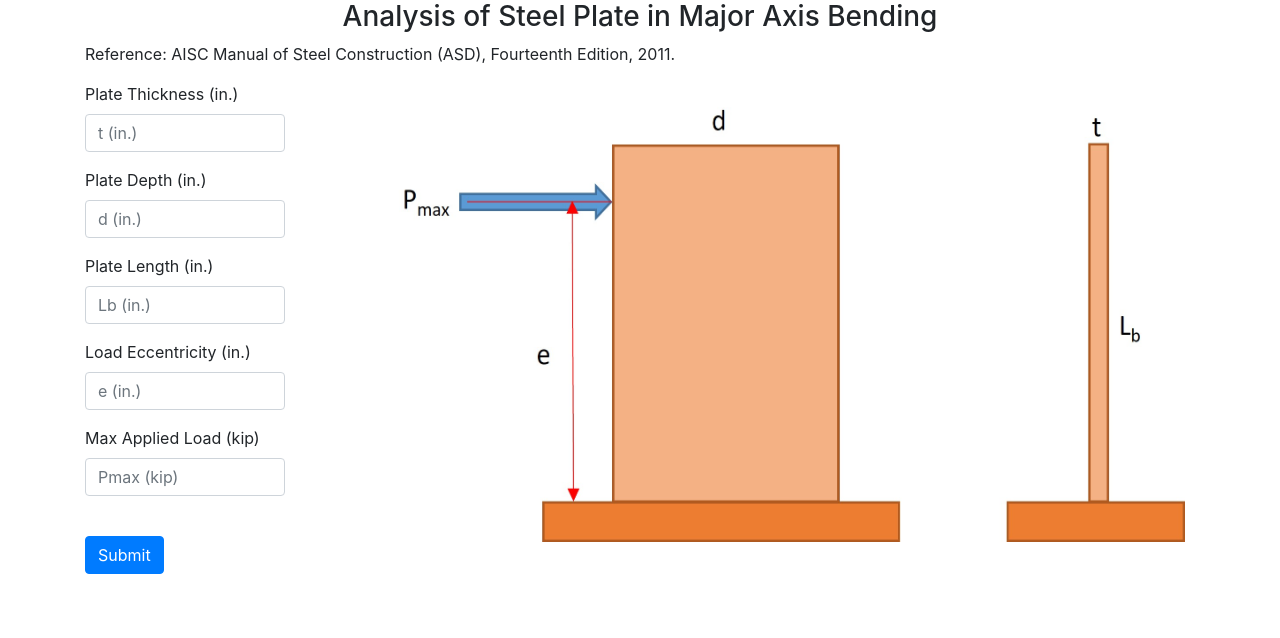
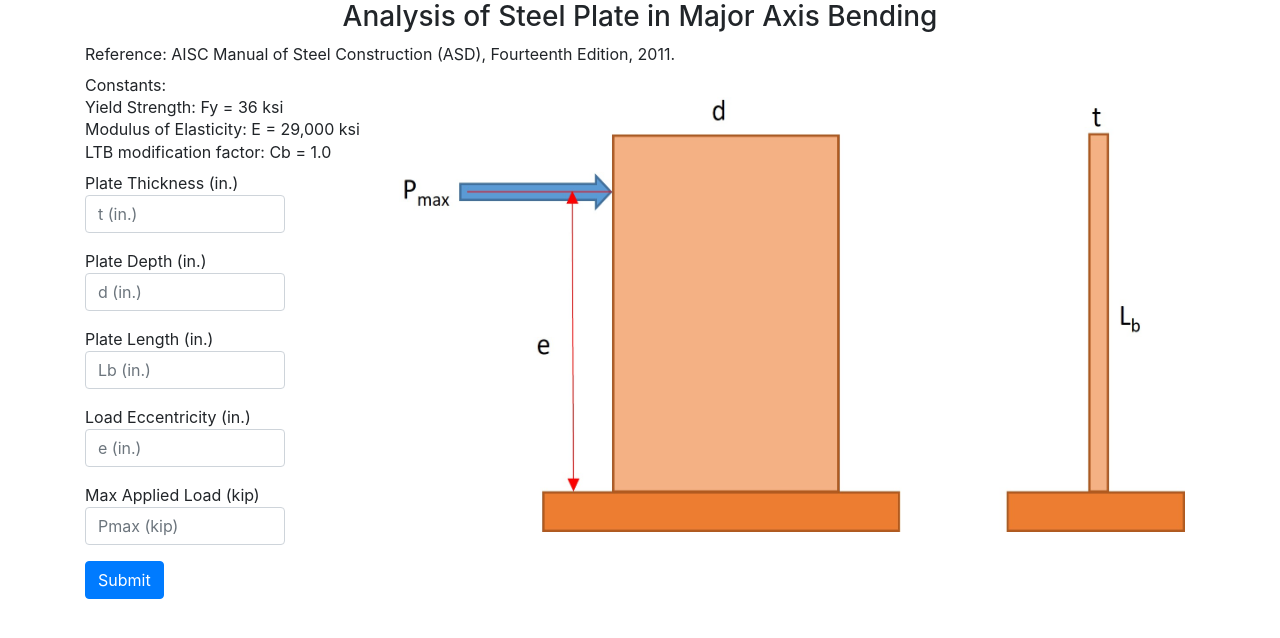
Before and after one commit to gxp1932/plate-bending, a Flask app: page /major in a window 1280 px wide. Shown: the part 56-694 px from the top of the page. Run offline with Flask 3, Linux system fonts and the light colour scheme; some libraries are stand-ins or nearby versions.

Commit message:
Added comments and constants to minor and major pages.

```diff
--- a/webapp/auth.py
+++ b/webapp/auth.py
@@ -7,6 +7,7 @@ from flask_login import login_user, login_required, logout_user, current_user
 
 auth = Blueprint('auth', __name__)
 
+# Login Route
 @auth.route('/login', methods=['GET', 'POST'])
 def login():
     if request.method == 'POST':
@@ -24,16 +25,16 @@ def login():
         else:
             flash('Email Does Not Exist', category='error')
 
-
     return render_template("login.html", user=current_user)
 
-
+# Logout Route
 @auth.route('/logout')
 @login_required
 def logout():
     logout_user()
     return redirect(url_for('auth.login'))
 
+# Register Route
 @auth.route('/register', methods=['GET', 'POST'])
 def register():
     if request.method == 'POST':
@@ -64,6 +65,7 @@ def register():
 
     return render_template("register.html", user=current_user)
 
+# Minor Route
 @auth.route('/minor', methods=['GET', 'POST'])
 def minor():
     if request.method == 'POST':
@@ -98,12 +100,13 @@ def minor():
         Unity = P_max / P_all
 
         if Unity <= 1:
-            flash('Analysis Complete: Pass - Unity = ' + str(Unity.__round__(2)), category='message')
+            flash('Analysis Complete: Pass - Strength Unity = ' + str(Unity.__round__(2)), category='message')
         else:
-            flash('Analysis Complete: Fail - Unity = ' + str(Unity.__round__(2)), category='error')
+            flash('Analysis Complete: Fail - Strength Unity = ' + str(Unity.__round__(2)), category='error')
 
     return render_template("minor.html", user=current_user)
 
+# Major Route
 @auth.route('/major', methods=['GET', 'POST'])
 def major():
     if request.method == 'POST':
@@ -138,7 +141,6 @@ def major():
             Mp = float((Z * Fy) / 12)
             Mn = min(Mp, My_1_6)
 
-
         # Check lateral torsional buckling (AISC F11-2)
         else:
             if Lbd_t2 <= E19_Fy and E08_Fy < Lbd_t2:
@@ -148,18 +150,15 @@ def major():
                     Fcr = float((1.9 * E * Cb) / Lbd_t2)
                     Mn = min((Fcr * S), Mp)
 
-
         # Determine maximum allowable applied load
         P_all = float((Mn / 1.67) / (e / 12))
 
         # Bending Strength Unity Check
         Unity = P_max / P_all
 
-
         if Unity <= 1:
-            flash('Analysis Complete: Pass - Unity = ' + str(Unity.__round__(2)), category='message')
+            flash('Analysis Complete: Pass - Strength Unity = ' + str(Unity.__round__(2)), category='message')
         else:
-            flash('Analysis Complete: Fail - Unity = ' + str(Unity.__round__(2)), category='error')
-
+            flash('Analysis Complete: Fail - Strength Unity = ' + str(Unity.__round__(2)), category='error')
 
     return render_template("major.html", user=current_user)
--- a/webapp/templates/major.html
+++ b/webapp/templates/major.html
@@ -9,13 +9,18 @@
             style="float: right;
             margin-right: 10px;
             margin-bottom: 10px;
-            margin-top: 10px;"
+            margin-top: 0px;"
   src="/static/images/major_axis_image.jpg"
   alt="Major Axis Bending Figure"
   width="800"
   height="450" />
+    <p style="line-height: .4;"> Constants: </p>
+    <p style="line-height: .4;"> Yield Strength: Fy = 36 ksi</p>
+    <p style="line-height: .4;"> Modulus of Elasticity: E = 29,000 ksi</p>
+    <p style="line-height: .4;"> LTB modification factor: Cb = 1.0</p>
+
     <div class="form-group">
-        <label for="thickness">Plate Thickness (in.)</label>
+        <label for="thickness" style="line-height: .4">Plate Thickness (in.)</label>
         <input
             type="number"
             style="width: 200px"
@@ -26,7 +31,7 @@
         />
     </div>
      <div class="form-group">
-        <label for="depth">Plate Depth (in.)</label>
+        <label for="depth" style="line-height: .4">Plate Depth (in.)</label>
         <input
             type="number"
             style="width: 200px"
@@ -37,7 +42,7 @@
         />
     </div>
     <div class="form-group">
-        <label for="length">Plate Length (in.)</label>
+        <label for="length" style="line-height: .4">Plate Length (in.)</label>
         <input
             type="number"
             style="width: 200px"
@@ -48,7 +53,7 @@
         />
     </div>
         <div class="form-group">
-        <label for="eccentricity">Load Eccentricity (in.)</label>
+        <label for="eccentricity" style="line-height: .4">Load Eccentricity (in.)</label>
         <input
             type="number"
             style="width: 200px"
@@ -59,7 +64,7 @@
         />
     </div>
             <div class="form-group">
-        <label for="maxload">Max Applied Load (kip)</label>
+        <label for="maxload" style="line-height: .4">Max Applied Load (kip)</label>
         <input
             type="number"
             style="width: 200px"
@@ -69,7 +74,7 @@
             placeholder="Pmax (kip)"
         />
     </div>
-    <br />
+
     <button type="submit" onclick = "changeContent()" class="btn btn-primary">Submit</button>
 </form>
 {% endblock %}
--- a/webapp/views.py
+++ b/webapp/views.py
@@ -7,7 +7,6 @@ import json
 views = Blueprint('views', __name__)
 
 @views.route('/', methods=['GET', 'POST'])
-#def index():
 @login_required
 def home():
     if request.method == 'POST':
```
Also changed, not shown: webapp/templates/minor.html (+16 -8 lines).
